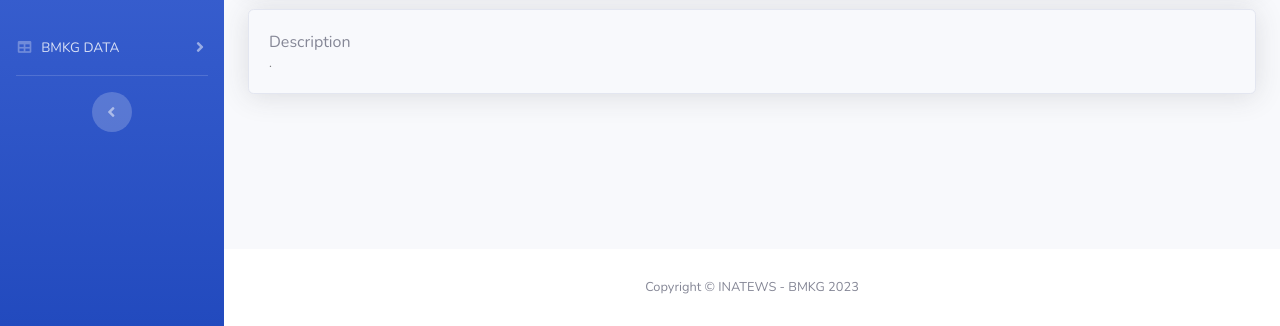
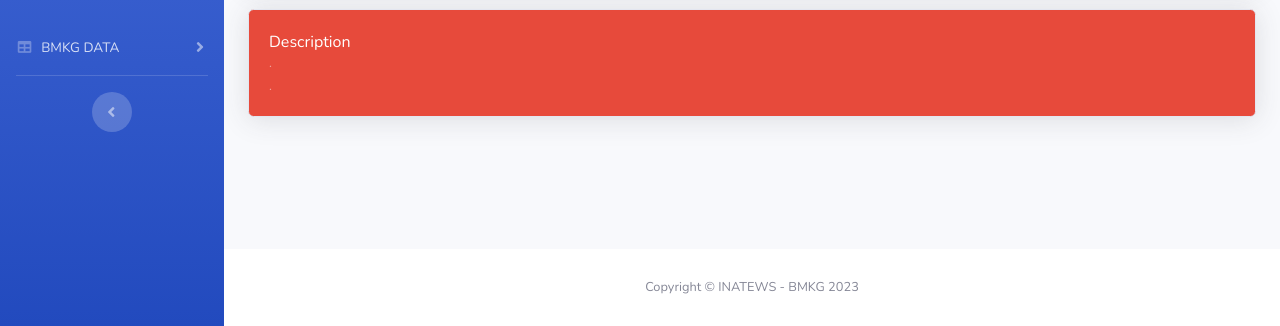
Before and after one commit to ridwaanhall/earthquaqe-bmkg-web, a Flask app: page /inatews-news in a window 1280 px wide. Shown: the part 474-800 px from the top of the page. Run offline with Flask 3, Linux system fonts and the light colour scheme; data that the repository does not hold is empty; some libraries are stand-ins or nearby versions.

Commit message:
Update interface

```diff
--- a/templates/inatews-news.html
+++ b/templates/inatews-news.html
@@ -174,10 +174,11 @@
 
                     <div class="row">
                         <div class="col-lg-12 mb-4">
-                            <div class="card bg-light text-black shadow">
+                            <div class="card bg-danger text-white shadow">
                                 <div class="card-body">
                                     Description
-                                    <div class="text-black-50 small">{{ json_data.info.description }}.</div>
+                                    <div class="text-white-50 mb-1 small">{{ json_data.info.description }}.</div>
+                                    <div class="text-white-50 small">{{ json_data.info.instruction }}.</div>
                                 </div>
                             </div>
                         </div>
```
